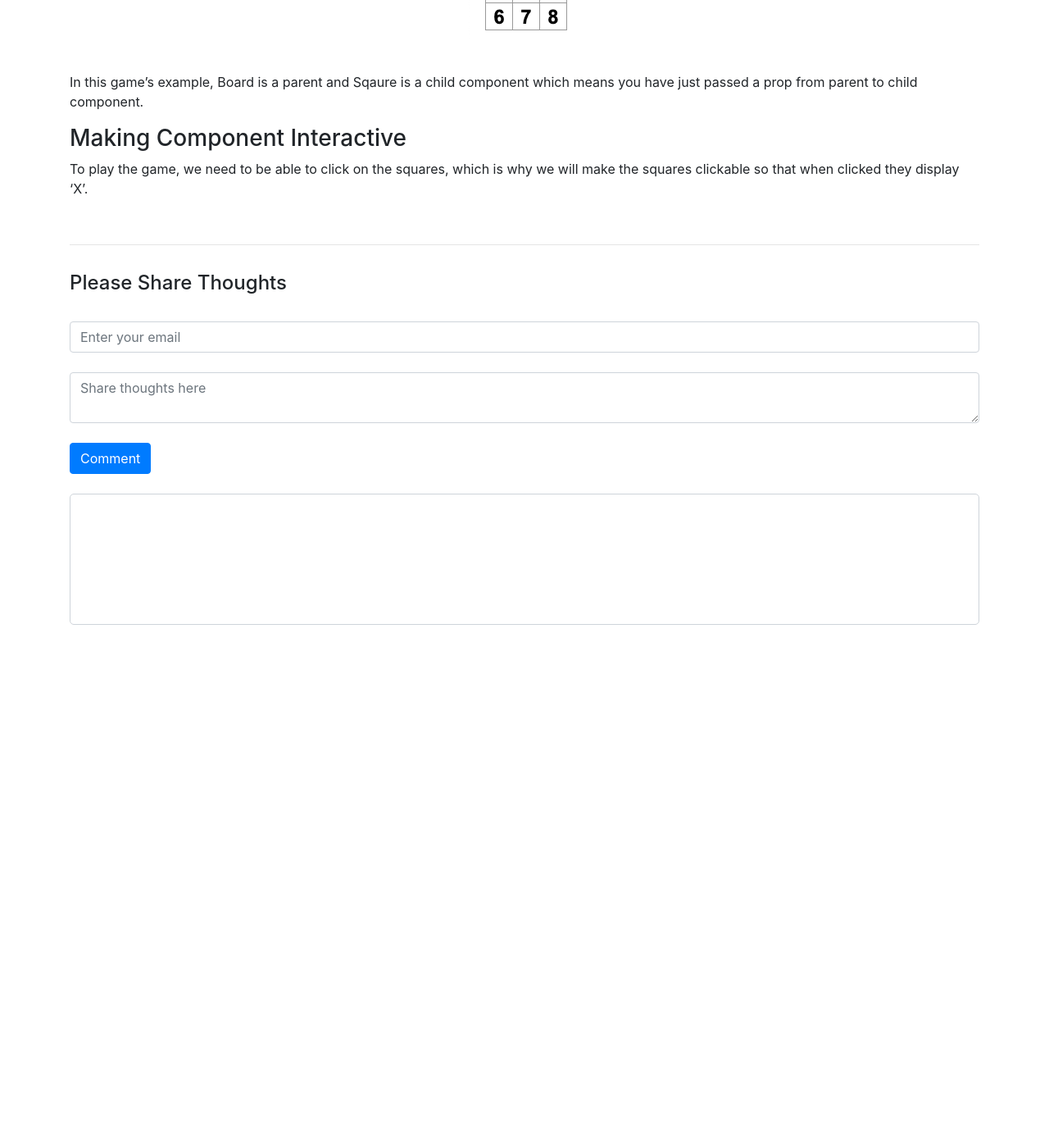
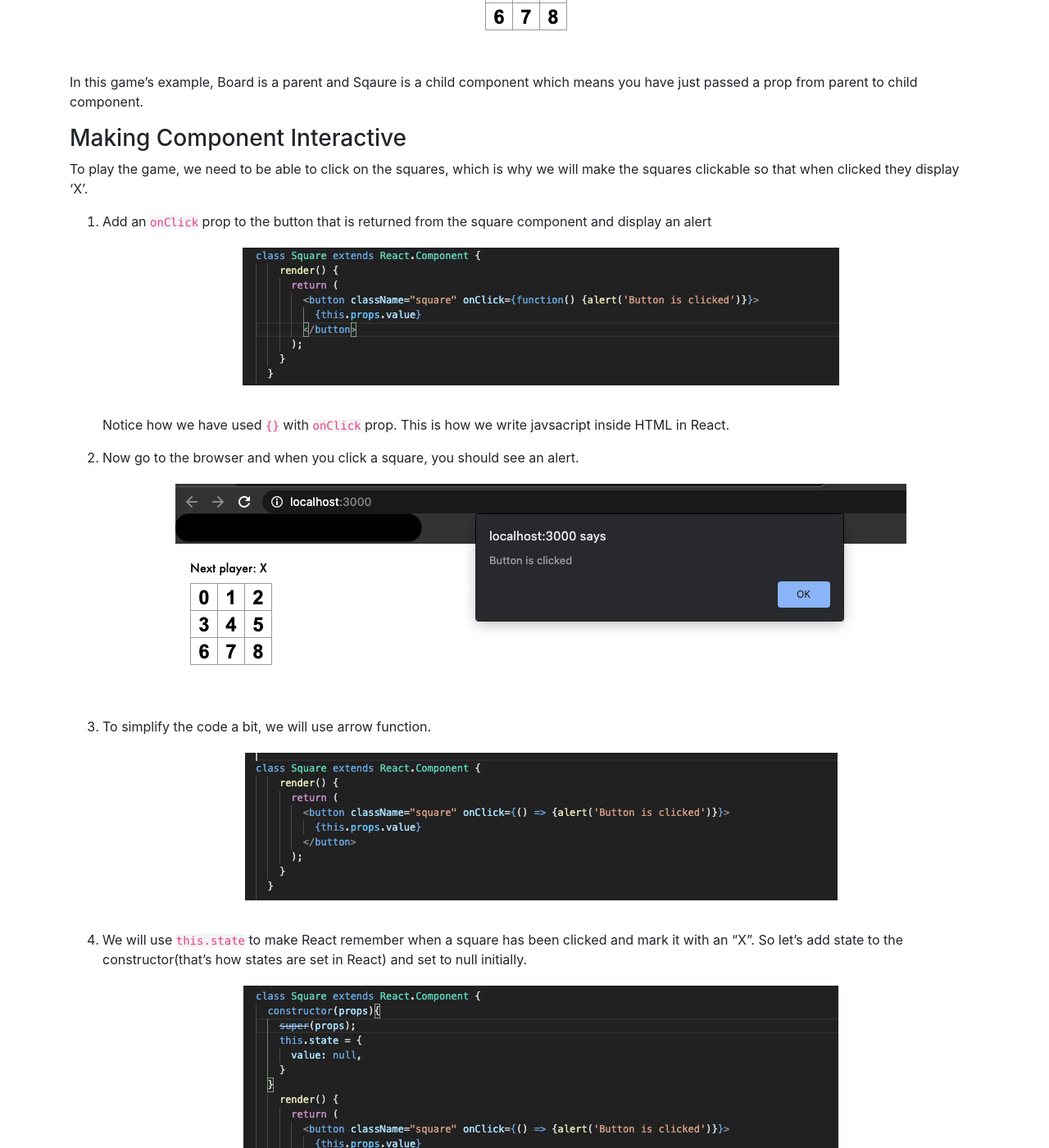
Before and after one commit to zainafzal88/blog, a Jekyll site: the page built from _posts/2020-09-12-react-fundamentals.md, in a window 1280 px wide and 1400 px high, scrolled down 8733 px. Shown: the whole window at 82% size. Built offline with Jekyll 4.4.1, drawn with Linux system fonts in a browser that asks for light colours; before the commit the page ends 9519 px from its top, so only the background shows below that; some of the changed text lies outside the part shown.

Commit message:
react-blog-part-3

```diff
--- a/_posts/2020-09-12-react-fundamentals.md
+++ b/_posts/2020-09-12-react-fundamentals.md
@@ -253,3 +253,22 @@ In this game's example, Board is a parent and Sqaure is a child component which
 
 ### Making Component Interactive
 To play the game, we need to be able to click on the squares, which is why we will make the squares clickable so that when clicked they display 'X'.
+
+1. Add an `onClick` prop to the button that is returned from the square component and display an alert
+    <p align="center">
+      <img src="/assets/images/2020-09-12/button-clicked.png">
+    </p>
+  Notice how we have used `{}` with `onClick` prop. This is how we write javsacript inside HTML in React.
+2. Now go to the browser and when you click a square, you should see an alert.
+    <p align="center">
+      <img src="/assets/images/2020-09-12/button-clicked-in-browser.png">
+    </p>
+3. To simplify the code a bit, we will use arrow function.
+    <p align="center">
+      <img src="/assets/images/2020-09-12/arrow-function.png">
+    </p>
+4. We will use `this.state` to make React remember when a square has been clicked and mark it with an "X". So let's add state to the constructor(that's how states are set in React) and set to null initially.
+    <p align="center">
+      <img src="/assets/images/2020-09-12/state-null.png">
+    </p>
+    The state will be changed when the square is clicked.
```
Also changed, not shown: assets/images/2020-09-12/arrow-function.png (added), assets/images/2020-09-12/button-clicked-in-browser.png (added), assets/images/2020-09-12/button-clicked.png (added), assets/images/2020-09-12/state-null.png (added).
